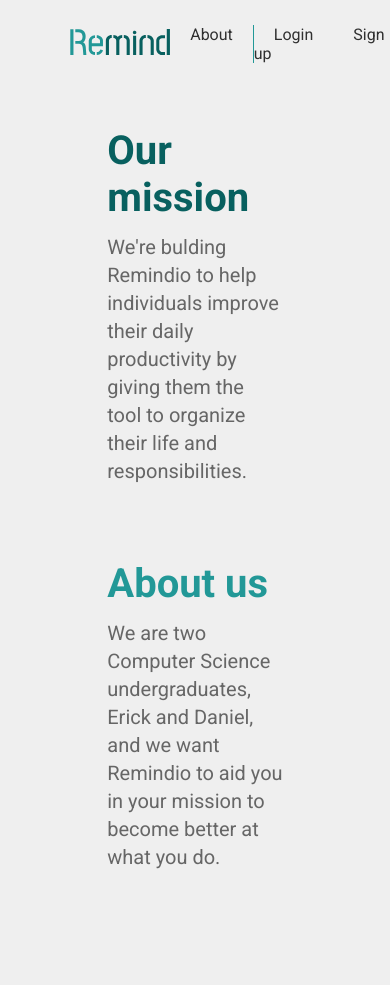
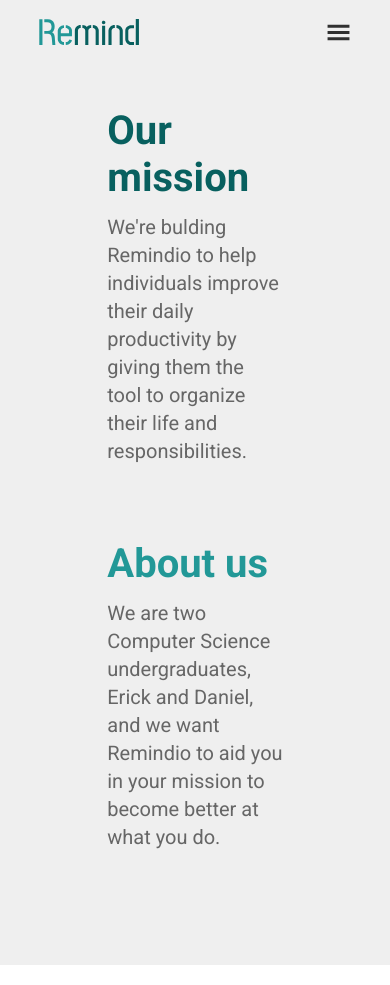
Before and after one commit to remindio/remind-homepage, a React (Create React App) app: page /about in a window 390 px wide. Built offline with nearby package versions, Linux system fonts and the light colour scheme.

Commit message:
Feat navbar component

```diff
--- a/src/About.css
+++ b/src/About.css
@@ -14,44 +14,6 @@
   width: 100%;
   overflow-y: auto;
   background-color: #EFEFEF;
-}
-
-.about-page header {
-  width: 100%;
-  display: flex;
-}
-
-.about-page header nav {
-  width: 100%;
-  display: flex;
-  flex-direction: row;
-  align-items: center;
-  justify-content: space-between;
-  padding: 10px 18%;
-}
-
-.about-page header nav .nav-itens {
-  display: flex;
-  flex-direction: row;
-}
-
-.about-page header nav .nav-itens a {
-  padding: 20px;
-  background-color: transparent;
-  outline: none;
-  border: none;
-  color: #303030;
-  cursor: pointer;
-  font-size: 16px;
-  text-decoration: none;
-}
-
-.about-page header nav .nav-itens .about-container {
-  border-right: 1px solid #229897;
-}
-
-.about-page header nav .menu {
-  display: none;
 }
 
 .about-page main .main-section .main-section-content {
--- a/src/About.js
+++ b/src/About.js
@@ -1,6 +1,6 @@
-import React from 'react';
-import logo from './assets/Remind.svg'
-import { GiHamburgerMenu } from 'react-icons/gi'
+import React from 'react'
+
+import Header from './Header'
 
 import './About.css'
 import './About_media.css'
@@ -8,25 +8,7 @@
 export default function About() {
   return (
     <div className="about-page">
-      <header>
-        <nav>
-          <a href="/">
-            <img src={logo} style={{ width: 100, height: 64 }} alt="Remind"/>
-          </a>
-          <div className="nav-itens">
-            <div className="about-container">
-              <a href="/about">About</a>
-            </div>
-            <div>
-              <a href="https://app-remind.herokuapp.com/users/sign_in">Login</a>
-              <a href="https://app-remind.herokuapp.com/users/sign_up">Sign up</a>
-            </div>
-          </div>
-          <div className="menu">
-            <GiHamburgerMenu size={25} style={{ color: "#303030" }}/>
-          </div>
-        </nav>
-      </header>
+      <Header />
       <main>
         <section className="main-section">
           <div className="main-section-content">
--- a/src/App.js
+++ b/src/App.js
@@ -1,7 +1,5 @@
 import React from 'react'
 import logo from './assets/Remind.svg'
-import { GiHamburgerMenu } from 'react-icons/gi'
-import { MdClose } from 'react-icons/md'
 import homeImage from './assets/home_image.svg'
 import environmentListImage from './assets/environment_list-image.svg'
 import environmentsImage from './assets/environments_image.svg'
@@ -14,52 +12,16 @@
 import shareImg from './assets/share_image.png'
 import todoImage from './assets/todo_image.png'
 
+import Header from './Header'
 
 import './App.css'
 import './App_media.css'
 
 export default function App() {
 
-  const displayMenu = () => document.getElementById("menu-hidden").id = 'menu-shown';
-  const hideMenu = () => document.getElementById("menu-shown").id = 'menu-hidden';
-
   return (
     <div className="home-page">
-      <header>
-        <nav>
-          <a href="/">
-            <img src={logo} style={{ width: 100, height: 64 }} alt="Remind"/>
-          </a>
-          <div className="nav-itens">
-            <div className="about-container">
-              <a href="/about">About</a>
-            </div>
-            <div>
-              <a href="https://app-remind.herokuapp.com/users/sign_in">Login</a>
-              <a href="https://app-remind.herokuapp.com/users/sign_up">Sign up</a>
-            </div>
-          </div>
-          <div className="menu">
-            <GiHamburgerMenu size={25} style={{ color: "#303030", cursor: 'pointer' }} onClick={displayMenu}/>
-          </div>
-        </nav>
-      </header>
-      <div id="menu-hidden">
-        <MdClose size={35} onClick={hideMenu} />
-        <div>
-          <ul>
-            <li>
-              <a href="/about">About</a>
-            </li>
-            <li>
-              <a href="https://app-remind.herokuapp.com/users/sign_in">Login</a>
-            </li>
-            <li>
-              <a href="https://app-remind.herokuapp.com/users/sign_up">Sign up</a>
-            </li>
-          </ul>
-        </div>
-      </div>
+      <Header />
       <main>
         <section className="main-section">
           <div className="main-section-content">
--- /dev/null
+++ b/src/Header.css
@@ -0,0 +1,106 @@
+* {
+  padding: 0;
+  margin: 0;
+  box-sizing: border-box;
+  font-family: 'Roboto', sans-serif;
+}
+
+header {
+  width: 100%;
+  display: flex;
+}
+
+header nav {
+  width: 100%;
+  display: flex;
+  flex-direction: row;
+  align-items: center;
+  justify-content: space-between;
+  padding: 10px 18%;
+}
+
+header nav .nav-itens {
+  display: flex;
+  flex-direction: row;
+}
+
+header nav .nav-itens a {
+  padding: 20px;
+  background-color: transparent;
+  outline: none;
+  border: none;
+  color: #303030;
+  cursor: pointer;
+  font-size: 16px;
+  text-decoration: none;
+}
+
+header nav .nav-itens a:hover {
+  color: #00A5CF;
+}
+
+header nav .nav-itens .about-container {
+  border-right: 1px solid #229897;
+}
+
+header nav .menu {
+  display: none;
+}
+
+#menu-hidden {
+  display: none;
+}
+
+#menu-shown {
+  display: flex;
+  flex-direction: column;
+  position: fixed;
+  width: 100%;
+  height: 100%;
+  background-color: rgba(0, 0, 0, 0.8);
+}
+
+#menu-shown svg {
+  align-self: flex-end;
+  margin: 20px 10%;
+  color: #fff;
+  cursor: pointer;
+}
+
+#menu-shown div {
+  display: flex;
+  width: 100%;
+  height: 100%;
+  flex-direction: column;
+  justify-content: center;
+  align-items: center;
+}
+
+#menu-shown div ul {
+  list-style: none;
+}
+
+#menu-shown div ul li {
+  margin-bottom: 50px;
+  font-size: 30px;
+}
+
+#menu-shown div ul li a {
+  text-decoration: none;
+  color: #fff;
+}
+
+
+@media screen and (max-width: 650px) {
+  header nav .nav-itens {
+    display: none;
+  }
+
+  header nav .menu {
+    display: block;
+  }
+
+  header nav {
+    padding: 0 10%;
+  }
+}
--- /dev/null
+++ b/src/Header.js
@@ -0,0 +1,53 @@
+import React from 'react';
+import { GiHamburgerMenu } from 'react-icons/gi'
+import { MdClose } from 'react-icons/md'
+import logo from './assets/Remind.svg'
+
+import './Header.css'
+
+
+export default function Header() {
+
+  const displayMenu = () => document.getElementById("menu-hidden").id = 'menu-shown';
+  const hideMenu = () => document.getElementById("menu-shown").id = 'menu-hidden';
+
+  return (
+    <>
+      <header>
+        <nav>
+          <a href="/">
+            <img src={logo} style={{ width: 100, height: 64 }} alt="Remind"/>
+          </a>
+          <div className="nav-itens">
+            <div className="about-container">
+              <a href="/about">About</a>
+            </div>
+            <div>
+              <a href="https://app-remind.herokuapp.com/users/sign_in">Login</a>
+              <a href="https://app-remind.herokuapp.com/users/sign_up">Sign up</a>
+            </div>
+          </div>
+          <div className="menu">
+            <GiHamburgerMenu size={25} style={{ color: "#303030", cursor: 'pointer' }} onClick={displayMenu}/>
+          </div>
+        </nav>
+      </header>
+      <div id="menu-hidden">
+        <MdClose size={35} onClick={hideMenu} />
+        <div>
+          <ul>
+            <li>
+              <a href="/about">About</a>
+            </li>
+            <li>
+              <a href="https://app-remind.herokuapp.com/users/sign_in">Login</a>
+            </li>
+            <li>
+              <a href="https://app-remind.herokuapp.com/users/sign_up">Sign up</a>
+            </li>
+          </ul>
+        </div>
+      </div>
+    </>
+  )
+}
```
